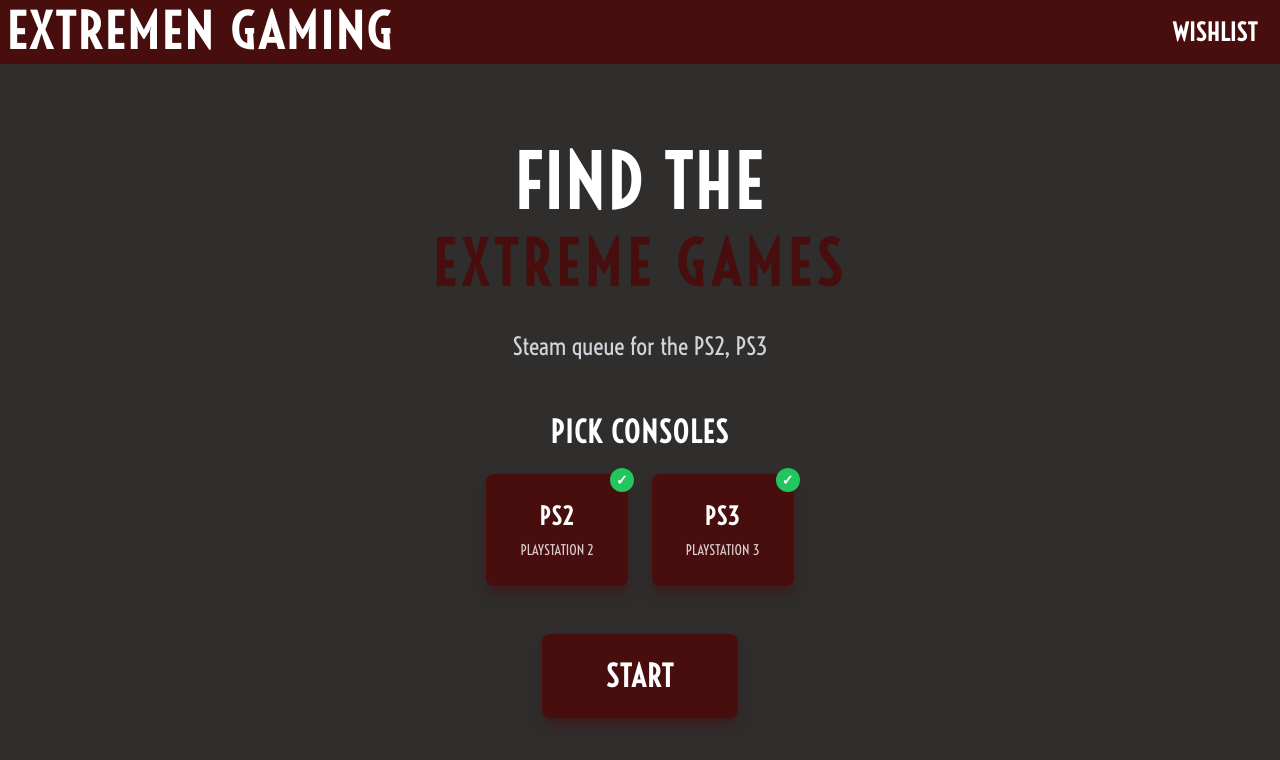
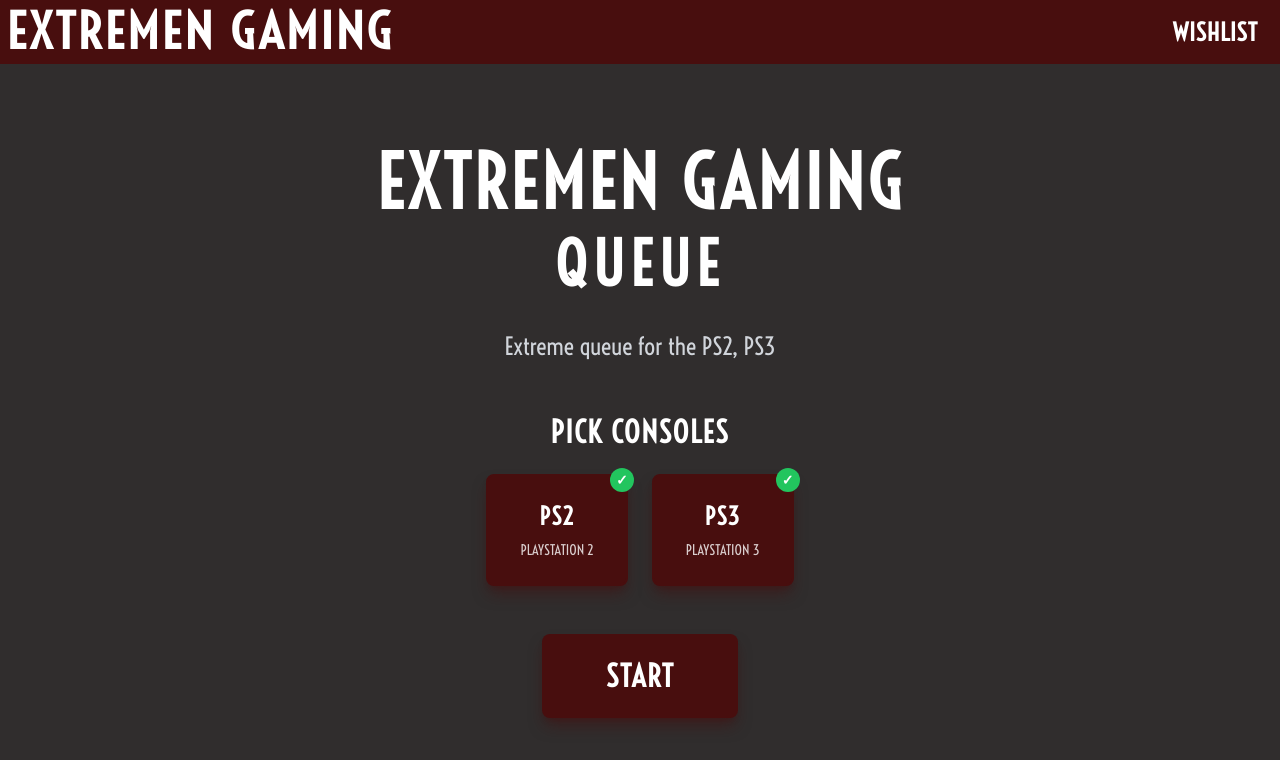
Before and after one commit to smiki25/ps3queue, a React (Create React App) app: page / in a window 1280 px wide. Shown: the top 760 px of the page. Built offline with nearby package versions, Linux system fonts and the light colour scheme; no server answers.

Commit message:
change the home page's titles

```diff
--- a/src/pages/HomePage.jsx
+++ b/src/pages/HomePage.jsx
@@ -45,16 +45,16 @@
             transition={{ duration: 1, delay: 0.2 }}
             className="text-7xl font-voltaire font-black text-white mb-4 tracking-wider transform scale-x-110"
           >
-            FIND THE
+            EXTREMEN GAMING
           </motion.h1>
 
           <motion.h2
             initial={{ opacity: 0, scale: 0.8 }}
             animate={{ opacity: 1, scale: 1 }}
             transition={{ duration: 1, delay: 0.4 }}
-            className="text-6xl font-voltaire font-black text-[#480e0e] mb-8 tracking-widest transform scale-x-125"
+            className="text-6xl font-voltaire font-black text-white mb-8 tracking-widest transform scale-x-125"
           >
-            EXTREME GAMES
+            QUEUE
           </motion.h2>
 
           <motion.p
@@ -63,7 +63,7 @@
             transition={{ duration: 0.8, delay: 0.6 }}
             className="text-2xl text-gray-300 font-voltaire mb-12 leading-relaxed"
           >
-            Steam queue for the PS2, PS3
+            Extreme queue for the PS2, PS3
           </motion.p>
 
           <motion.div
```
